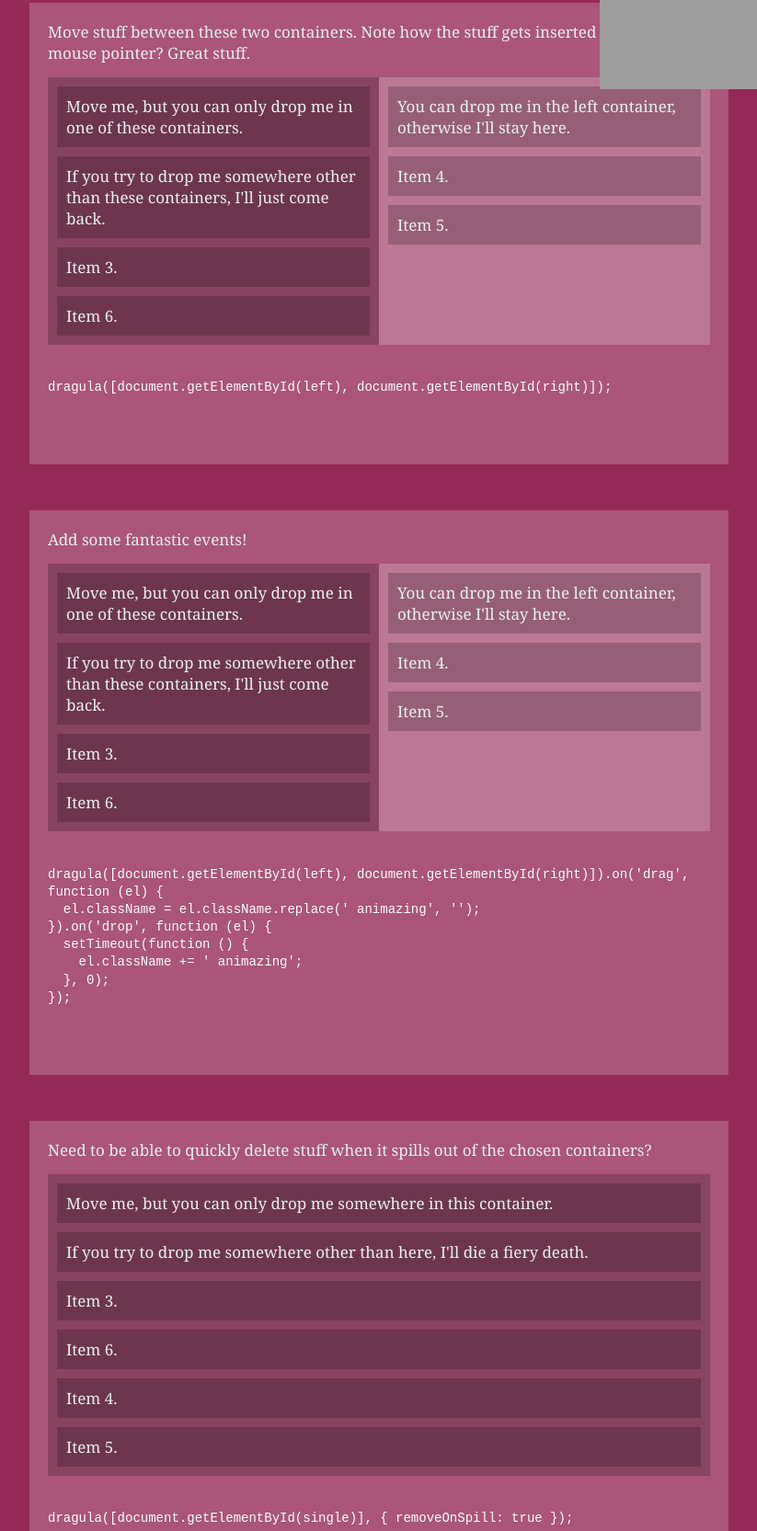
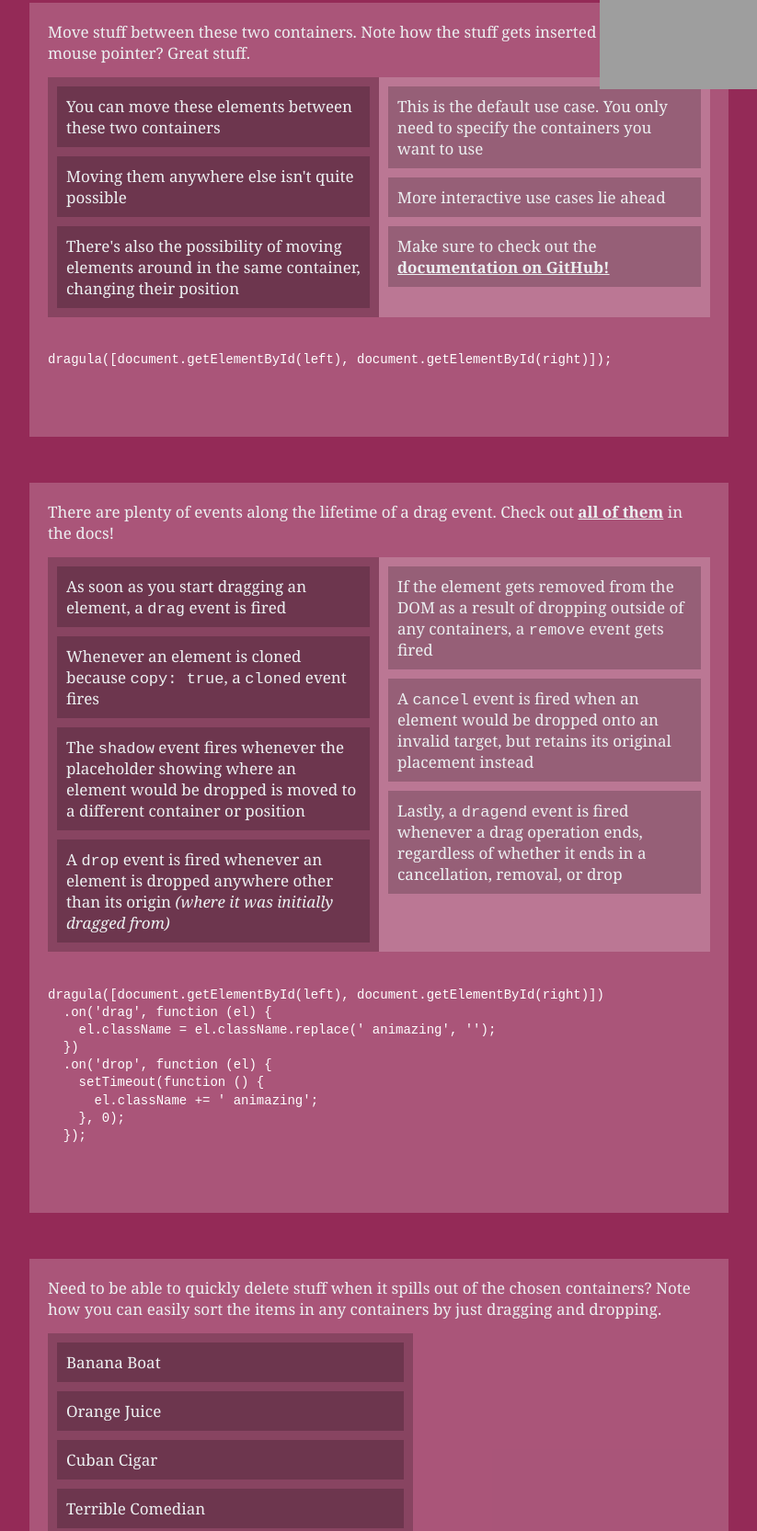
Before and after one commit to bevacqua/dragula, a website with bundled scripts: page index.html in a window 1280 px wide. Shown: the part 203-1868 px from the top of the page at 92% size, without its empty margins (228-1051 px from the left). Built offline with nearby package versions, Linux system fonts and the light colour scheme; grey boxes are pictures that could not be loaded.

Commit message:
updated demo screenshot and copy

```diff
--- a/example/example.css
+++ b/example/example.css
@@ -33,6 +33,9 @@ h3 {
   text-align: center;
 }
 
+a {
+  font-weight: bold;
+}
 a,
 a:hover {
   color: #ecf0f1;
--- a/index.html
+++ b/index.html
@@ -12,15 +12,14 @@
     <label for='hy'>Move stuff between these two containers. Note how the stuff gets inserted near the mouse pointer? Great stuff.</label>
     <div class='wrapper'>
       <div id='left1' class='container'>
-        <div>Move me, but you can only drop me in one of these containers.</div>
-        <div>If you try to drop me somewhere other than these containers, I'll just come back.</div>
-        <div>Item 3.</div>
-        <div>Item 6.</div>
+        <div>You can move these elements between these two containers</div>
+        <div>Moving them anywhere else isn't quite possible</div>
+        <div>There's also the possibility of moving elements around in the same container, changing their position</div>
       </div>
       <div id='right1' class='container'>
-        <div>You can drop me in the left container, otherwise I'll stay here.</div>
-        <div>Item 4.</div>
-        <div>Item 5.</div>
+        <div>This is the default use case. You only need to specify the containers you want to use</div>
+        <div>More interactive use cases lie ahead</div>
+        <div>Make sure to check out the <a href='https://github.com/bevacqua/dragula#readme'>documentation on GitHub!</a></div>
       </div>
     </div>
     <pre>
@@ -30,25 +29,27 @@ dragula([document.getElementById(left), document.getElementById(right)]);
     </pre>
   </div>
   <div class='parent'>
-    <label for='hy'>Add some fantastic events!</label>
+    <label for='hy'>There are plenty of events along the lifetime of a drag event. Check out <a href='https://github.com/bevacqua/dragula#drakeon-events'>all of them</a> in the docs!</label>
     <div class='wrapper'>
       <div id='left3' class='container'>
-        <div>Move me, but you can only drop me in one of these containers.</div>
-        <div>If you try to drop me somewhere other than these containers, I'll just come back.</div>
-        <div>Item 3.</div>
-        <div>Item 6.</div>
+        <div>As soon as you start dragging an element, a <code>drag</code> event is fired</div>
+        <div>Whenever an element is cloned because <code>copy: true</code>, a <code>cloned</code> event fires</div>
+        <div>The <code>shadow</code> event fires whenever the placeholder showing where an element would be dropped is moved to a different container or position</div>
+        <div>A <code>drop</code> event is fired whenever an element is dropped anywhere other than its origin <em>(where it was initially dragged from)</em></div>
       </div>
       <div id='right3' class='container'>
-        <div>You can drop me in the left container, otherwise I'll stay here.</div>
-        <div>Item 4.</div>
-        <div>Item 5.</div>
+        <div>If the element gets removed from the DOM as a result of dropping outside of any containers, a <code>remove</code> event gets fired</div>
+        <div>A <code>cancel</code> event is fired when an element would be dropped onto an invalid target, but retains its original placement instead</div>
+        <div>Lastly, a <code>dragend</code> event is fired whenever a drag operation ends, regardless of whether it ends in a cancellation, removal, or drop</div>
       </div>
     </div>
     <pre>
       <code>
-dragula([document.getElementById(left), document.getElementById(right)]).on('drag', function (el) {
+dragula([document.getElementById(left), document.getElementById(right)])
+  .on('drag', function (el) {
     el.className = el.className.replace(' animazing', '');
-}).on('drop', function (el) {
+  })
+  .on('drop', function (el) {
     setTimeout(function () {
       el.className += ' animazing';
     }, 0);
@@ -57,58 +58,65 @@ dragula([document.getElementById(left), document.getElementById(right)]).on('dra
     </pre>
   </div>
   <div class='parent'>
-    <label for='hy'>Need to be able to quickly delete stuff when it spills out of the chosen containers?</label>
+    <label for='hy'>Need to be able to quickly delete stuff when it spills out of the chosen containers? Note how you can easily sort the items in any containers by just dragging and dropping.</label>
     <div class='wrapper'>
       <div id='single1' class='container'>
-        <div>Move me, but you can only drop me somewhere in this container.</div>
-        <div>If you try to drop me somewhere other than here, I'll die a fiery death.</div>
-        <div>Item 3.</div>
-        <div>Item 6.</div>
-        <div>Item 4.</div>
-        <div>Item 5.</div>
+        <div>Banana Boat</div>
+        <div>Orange Juice</div>
+        <div>Cuban Cigar</div>
+        <div>Terrible Comedian</div>
+        <div>Anxious Cab Driver</div>
+        <div>Thriving Venture</div>
+        <div>Calm Clam</div>
       </div>
     </div>
     <pre>
       <code>
-dragula([document.getElementById(single)], { removeOnSpill: true });
+dragula([document.getElementById(single)], {
+  removeOnSpill: true
+});
       </code>
     </pre>
   </div>
   <div class='parent'>
-    <label for='hy'>By default, dropping an element outside of any known containers will keep the element in the last place it hovered over. You can make elements go back home if they're dropped outside of known containers, too.</label>
+    <label for='hy'>By default, dropping an element outside of any known containers will keep the element in the last place it went over. You can make elements go back to origin if they're dropped outside of known containers, too.</label>
     <div class='wrapper'>
       <div id='left4' class='container'>
-        <div>Move me, but you can only drop me in one of these containers.</div>
-        <div>If you try to drop me somewhere other than these containers, I'll just come back.</div>
-        <div>Item 3.</div>
-        <div>Item 6.</div>
+        <div>Moving items between containers works as usual</div>
+        <div>If you try to drop an item outside of any containers, though, it'll retain its original position</div>
+        <div>When that happens, a <code>cancel</code> event will be raised</div>
       </div>
       <div id='right4' class='container'>
-        <div>You can drop me in the left container, otherwise I'll stay here.</div>
-        <div>Item 4.</div>
-        <div>Item 5.</div>
+        <div>Note that the dragged element will go back to the place you originally dragged it from, even if you move it over other containers</div>
+        <div>This is useful if you want to ensure drop events only happen when the user intends for them to happen explicitly, avoiding surprises</div>
       </div>
     </div>
     <pre>
       <code>
-dragula([document.getElementById(left), document.getElementById(right)], { revertOnSpill: true });
+dragula([document.getElementById(left), document.getElementById(right)], {
+  revertOnSpill: true
+});
       </code>
     </pre>
   </div>
   <div class='parent'>
-    <label for='hy'>Copying stuff is great too</label>
+    <label for='hy'>Copying stuff is common too, so we made it easy for you.</label>
     <div class='wrapper'>
       <div id='left2' class='container'>
-        <div>Move me, but you can only drop me in one of these containers.</div>
-        <div>If you try to drop me somewhere other than these containers, I'll just come back.</div>
+        <div>When elements are copyable, they can't be sorted in their origin container</div>
+        <div>Copying prevents original elements from being dragged. A copy gets created and <em>that</em> gets dragged instead</div>
+        <div>Whenever that happens, a <code>cloned</code> event is raised</div>
       </div>
       <div id='right2' class='container'>
-        <div>You can drop me in the left container, otherwise I'll stay here.</div>
+        <div>Note that the clones get destroyed if they're not dropped into another container</div>
+        <div>You'll be dragging a copy, so when they're dropped into another container you'll see the duplication.</div>
       </div>
     </div>
     <pre>
       <code>
-dragula([document.getElementById(left), document.getElementById(right)], { copy: true });
+dragula([document.getElementById(left), document.getElementById(right)], {
+  copy: true
+});
       </code>
     </pre>
   </div>
@@ -117,8 +125,11 @@ dragula([document.getElementById(left), document.getElementById(right)], { copy:
     <div class='wrapper'>
       <div id='left5' class='container'>
         <div><span class='handle'>+</span>Move me, but you can use the plus sign to drag me around.</div>
+        <div><span class='handle'>+</span>Note that <code>handle</code> element in the <code>moves</code> handler is just the original event target.</div>
       </div>
       <div id='right5' class='container'>
+        <div><span class='handle'>+</span>This might also be useful if you want multiple children of an element to be able to trigger a drag event.</div>
+        <div><span class='handle'>+</span>You can also use the <code>moves</code> option to determine whether an element can be dragged at all from a container, <em>drag handle or not</em>.</div>
       </div>
     </div>
     <pre>
@@ -130,22 +141,21 @@ dragula([document.getElementById(left), document.getElementById(right)], {
 });
       </code>
     </pre>
+    <div>There are a few similar mechanisms to determine whether an element can be dragged from a certain container <a href='https://github.com/bevacqua/dragula#optionsmoves'>(<code>moves</code>)</a>, whether an element can be dropped into a certain container at a certain position <a href='https://github.com/bevacqua/dragula#optionsaccepts'>(<code>accepts</code>)</a>, and whether an element is able to originate a drag event <a href='https://github.com/bevacqua/dragula#optionsinvalid'>(<code>invalid</code>)</a>.</div>
   </div>
   <div class='parent'>
     <label><strong>Click or Drag!</strong> Fires a click when the mouse button is released within <code>delay</code>, otherwise a drag event is fired.</label>
     <div class='wrapper'>
       <div id='single2' class='container'>
-        <div>Move me, but you can only drop me somewhere in this container.</div>
-        <div>If you try to drop me somewhere other than here, I'll die a fiery death.</div>
-        <div>Item 3.</div>
-        <div>Item 6.</div>
-        <div>Item 4.</div>
-        <div>Item 5.</div>
+        <div>Try dragging this element. There's a barely perceptible <em>"jank"</em> if you move it too fast, but it still works seamlessly <em>(and you'll barely notice in practice)</em>.</div>
+        <div>Clicking on these elements triggers a regular <code>click</code> event you can listen to.</div>
+        <div>This is useful if you have elements that can be both clicked or dragged.</div>
+        <div>The <code>delay</code> indicates how long an element can be left-clicked for (and released) for the event to be considered a <code>click</code> rather than a <code>drag</code>.</div>
       </div>
     </div>
     <pre>
       <code>
-        dragula({ containers: [document.getElementById(single)], delay: 200 });
+        dragula([document.getElementById(single)], { delay: 200 });
       </code>
     </pre>
   </div>
```
Also changed, not shown: resources/demo.png. Lines whose indentation alone changed are shown as unchanged.
